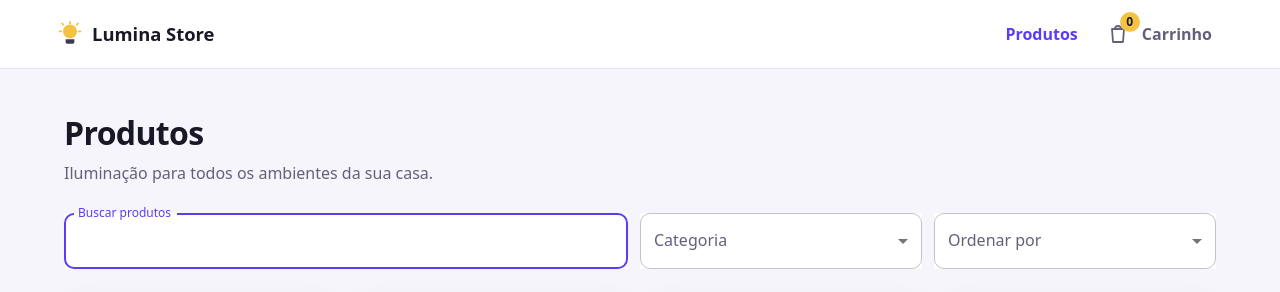
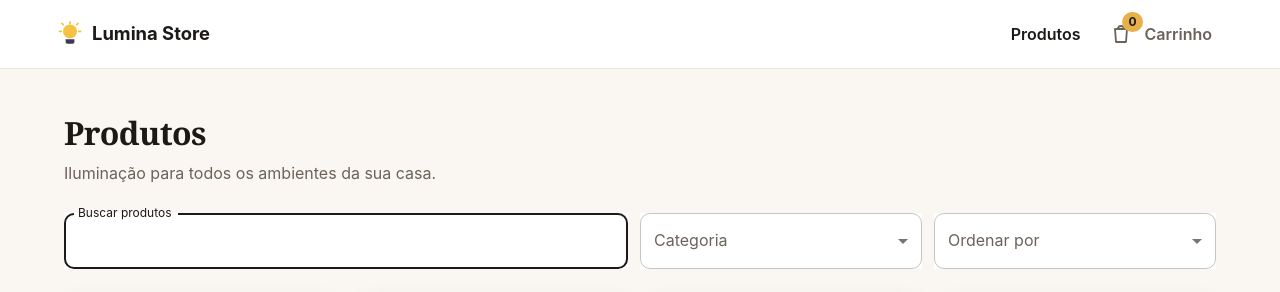
Before and after one commit to Marcosdev0109/lumina-checkout, a React (Vite) app: page /produtos in a window 1280 px wide. Shown: the top 292 px of the page. Built offline with nearby package versions, Linux system fonts and the light colour scheme; data requests are answered from the project's data file; grey boxes are pictures that could not be loaded.

Commit message:
aplica paleta luz quente com grafite, off-white e latao

```diff
--- a/src/assets/styles/index.css
+++ b/src/assets/styles/index.css
@@ -4,20 +4,27 @@
    CSS Modules (arquivos .module.css ao lado de cada componente). */
 
 :root {
-  --cor-fundo: #f6f5fb;
+  /* Paleta "luz quente": grafite, off-white e latao, combinando com as fotos. */
+  --cor-fundo: #faf7f2;
   --cor-superficie: #ffffff;
-  --cor-texto: #191826;
-  --cor-texto-suave: #63607a;
-  --cor-borda: #e6e3f0;
-  --cor-primaria: #5b3df5;
-  --cor-primaria-escura: #4227d6;
-  --cor-erro: #c02717;
-  --cor-sucesso: #128054;
-  --cor-destaque: #f5c344;
+  --cor-texto: #1c1917;
+  --cor-texto-suave: #6b6359;
+  --cor-borda: #ebe4d9;
+  --cor-primaria: #1c1917;
+  --cor-primaria-escura: #3a332d;
+  --cor-acento: #d6a04a;
+  --cor-acento-texto: #8a5a12;
+  --cor-acento-suave: #f6ead4;
+  --cor-foco: #b7791f;
+  --cor-erro: #b42318;
+  --cor-sucesso: #127a4f;
+  --cor-destaque: #e8b04b;
+  --fonte-texto: 'Inter', system-ui, -apple-system, 'Segoe UI', Roboto, Arial, sans-serif;
+  --fonte-titulo: 'Fraunces', Georgia, 'Times New Roman', serif;
   --raio: 16px;
   --raio-pequeno: 10px;
-  --sombra: 0 1px 2px rgba(25, 24, 38, 0.04), 0 8px 24px rgba(25, 24, 38, 0.06);
-  --sombra-forte: 0 12px 32px rgba(45, 28, 138, 0.28);
+  --sombra: 0 1px 2px rgba(28, 25, 23, 0.04), 0 8px 24px rgba(28, 25, 23, 0.06);
+  --sombra-forte: 0 18px 40px rgba(28, 25, 23, 0.22);
 }
 
 * {
@@ -28,14 +35,14 @@ body {
   margin: 0;
   background-color: var(--cor-fundo);
   color: var(--cor-texto);
-  font-family: system-ui, -apple-system, 'Segoe UI', Roboto, Arial, sans-serif;
+  font-family: var(--fonte-texto);
   font-size: 16px;
   line-height: 1.5;
   -webkit-font-smoothing: antialiased;
 }
 
 :focus-visible {
-  outline: 3px solid var(--cor-primaria);
+  outline: 3px solid var(--cor-foco);
   outline-offset: 2px;
   border-radius: 6px;
 }
@@ -72,9 +79,6 @@ body {
   flex-direction: column;
 }
 
-
-
-
 /* ---------- Estrutura das paginas ---------- */
 
 .pagina {
@@ -85,7 +89,9 @@ body {
 }
 
 .pagina__cabecalho h1 {
-  font-size: 1.625rem;
+  font-family: var(--fonte-titulo);
+  font-weight: 600;
+  font-size: 1.75rem;
   letter-spacing: -0.02em;
   margin: 0 0 0.25rem;
 }
@@ -132,7 +138,7 @@ body {
 }
 
 .trilha a {
-  color: var(--cor-primaria);
+  color: var(--cor-acento-texto);
   font-weight: 600;
 }
 
@@ -173,12 +179,6 @@ body {
   flex-direction: column;
   gap: 0.75rem;
 }
-
-
-
-
-
-
 
 /* ---------- Resumo ---------- */
 
@@ -334,7 +334,7 @@ body {
   padding: 0.75rem;
   border: 1px solid var(--cor-borda);
   border-radius: var(--raio-pequeno);
-  background: #fbfaff;
+  background: #fffdf9;
   color: inherit;
   min-height: 46px;
   min-width: 0;
@@ -343,17 +343,17 @@ body {
 }
 
 .campo input:hover {
-  border-color: #cfc9e6;
+  border-color: #d9cfbf;
 }
 
 .campo input:focus {
   background: #fff;
-  border-color: var(--cor-primaria);
+  border-color: var(--cor-foco);
 }
 
 .campo input[aria-invalid='true'] {
   border-color: var(--cor-erro);
-  background: #fff7f6;
+  background: #fff6f5;
 }
 
 .campo__erro {
@@ -421,11 +421,11 @@ body {
 }
 
 .botao--secundario:hover {
-  background: #ece8ff;
+  background: var(--cor-acento-suave);
 }
 
 .botao:disabled {
-  background: #a49ada;
+  background: #b8afa4;
   cursor: not-allowed;
 }
 
@@ -435,7 +435,7 @@ body {
 
 .link-voltar {
   align-self: center;
-  color: var(--cor-primaria);
+  color: var(--cor-acento-texto);
   font-weight: 600;
 }
 
@@ -478,7 +478,6 @@ body {
   .pagina__cabecalho h1 {
     font-size: 2rem;
   }
-
 
   .cartao {
     padding: 1.5rem;
--- a/src/assets/styles/tema.js
+++ b/src/assets/styles/tema.js
@@ -6,15 +6,15 @@ import { createTheme } from '@mui/material/styles'
  */
 export const tema = createTheme({
   palette: {
-    primary: { main: '#5b3df5', dark: '#4227d6', contrastText: '#ffffff' },
-    secondary: { main: '#f5c344', contrastText: '#191826' },
-    error: { main: '#c02717' },
-    success: { main: '#128054' },
-    text: { primary: '#191826', secondary: '#63607a' }
+    primary: { main: '#1c1917', dark: '#000000', light: '#3a332d', contrastText: '#ffffff' },
+    secondary: { main: '#d6a04a', contrastText: '#1c1917' },
+    error: { main: '#b42318' },
+    success: { main: '#127a4f' },
+    text: { primary: '#1c1917', secondary: '#6b6359' }
   },
   shape: { borderRadius: 10 },
   typography: {
-    fontFamily: "system-ui, -apple-system, 'Segoe UI', Roboto, Arial, sans-serif",
+    fontFamily: "'Inter', system-ui, -apple-system, 'Segoe UI', Roboto, Arial, sans-serif",
     button: { textTransform: 'none', fontWeight: 700, fontSize: '1rem' }
   },
   components: {
```
